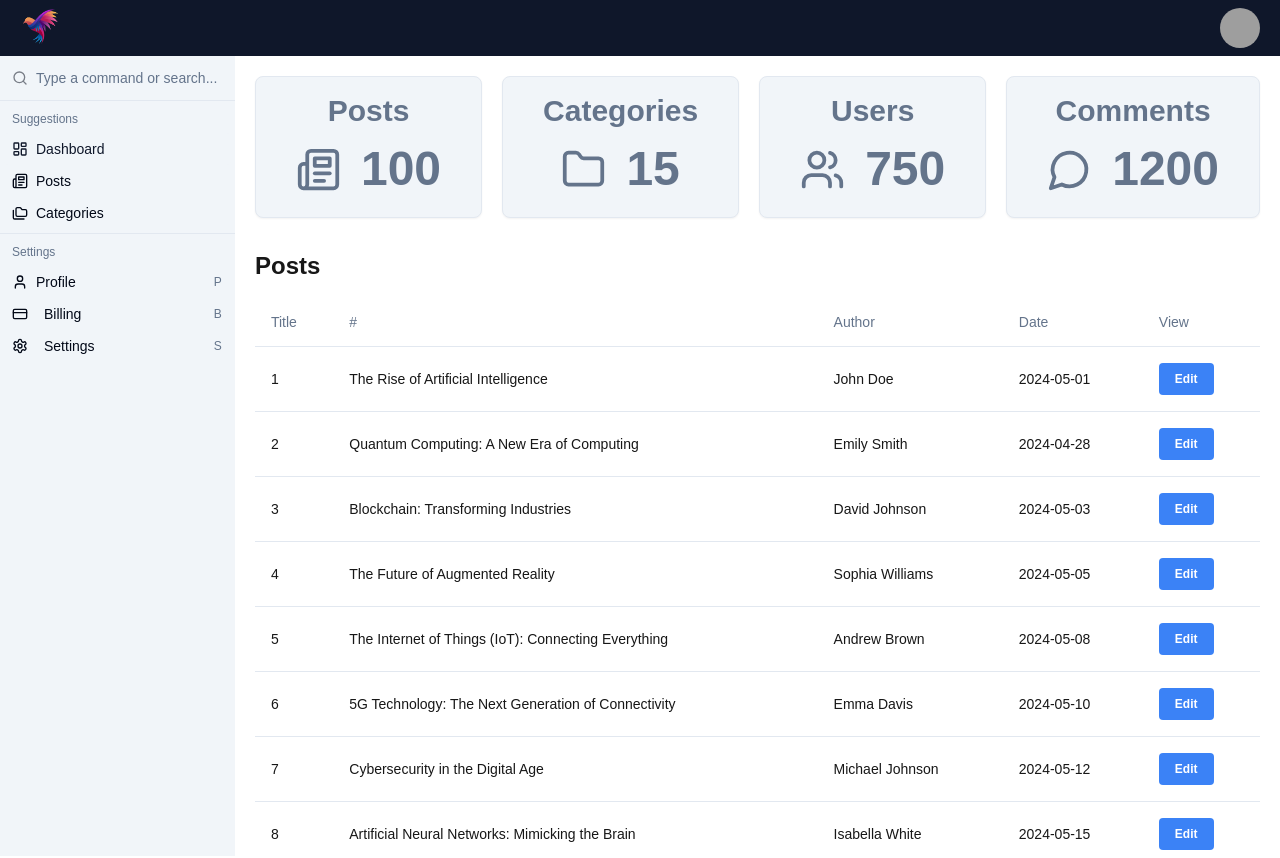
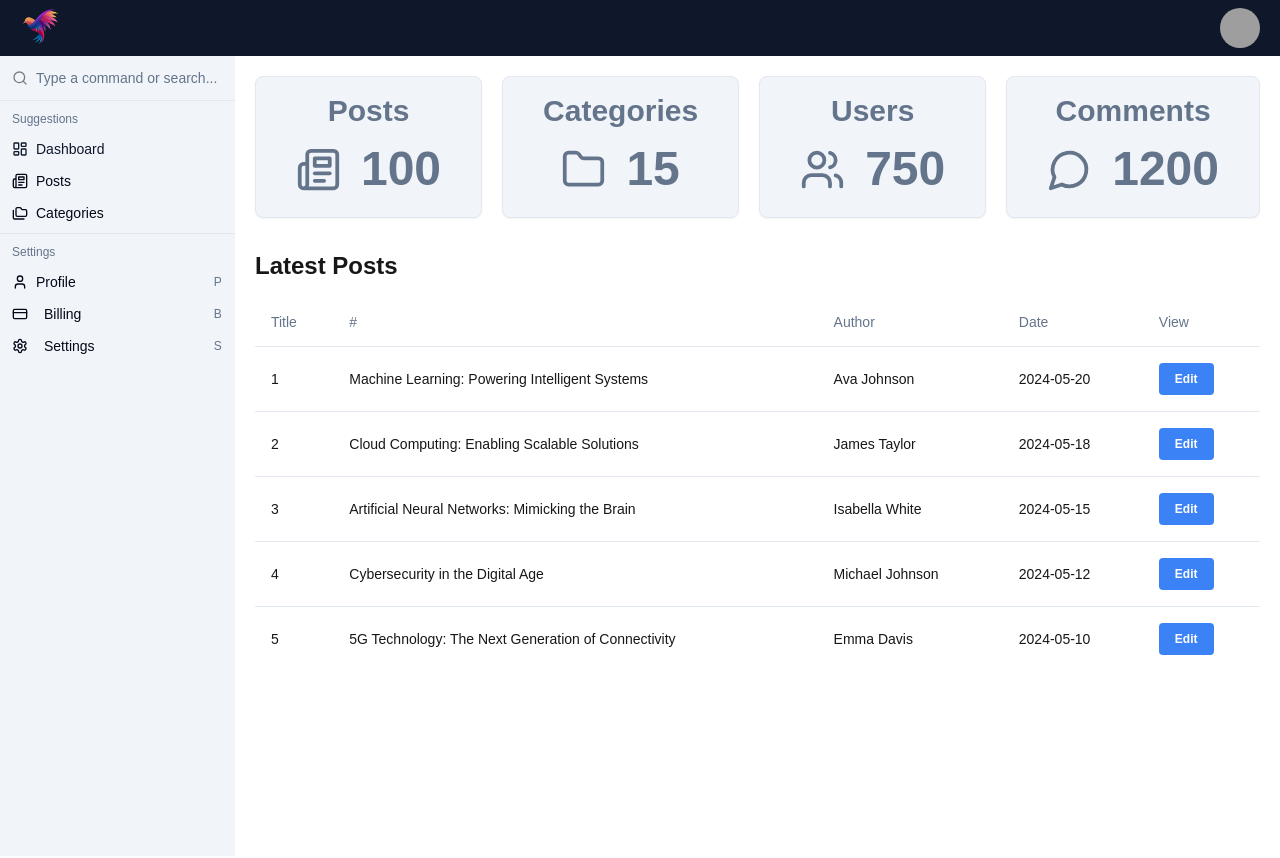
Before and after one commit to SamarthShinde01/next-admin-shadcn, a Next.js app: page / in a window 1280 px wide. Shown: the top 858 px of the page. Built offline with nearby package versions, Linux system fonts and the light colour scheme; grey boxes are pictures that could not be loaded.

Commit message:
3.sorted & filtered posts

```diff
--- a/app/page.tsx
+++ b/app/page.tsx
@@ -27,7 +27,7 @@
 					icon={<MessageCircle className="text-slate-500 " size={45} />}
 				/>
 			</div>
-			<PostsTable />
+			<PostsTable title="Latest Posts" limit={5} />
 		</>
 	);
 }
--- a/components/posts/PostsTable.tsx
+++ b/components/posts/PostsTable.tsx
@@ -18,6 +18,14 @@
 }
 
 export const PostsTable = ({ limit, title }: PostsTableProps) => {
+	//sort post in desc order based on date
+	const sortedPosts: Post[] = [...posts].sort(
+		(a, b) => new Date(b.date).getTime() - new Date(a.date).getTime()
+	);
+
+	//filter posts to limit
+	const filteredPosts = limit ? sortedPosts.slice(0, limit) : sortedPosts;
+
 	return (
 		<div className="mt-8">
 			<h3 className="text-2xl mb-4 font-semibold">{title ? title : "Posts"}</h3>
@@ -33,7 +41,7 @@
 					</TableRow>
 				</TableHeader>
 				<TableBody>
-					{posts.map((post, index) => (
+					{filteredPosts.map((post, index) => (
 						<TableRow key={post.id}>
 							<TableCell>{index + 1}</TableCell>
 							<TableCell>{post.title}</TableCell>
```
